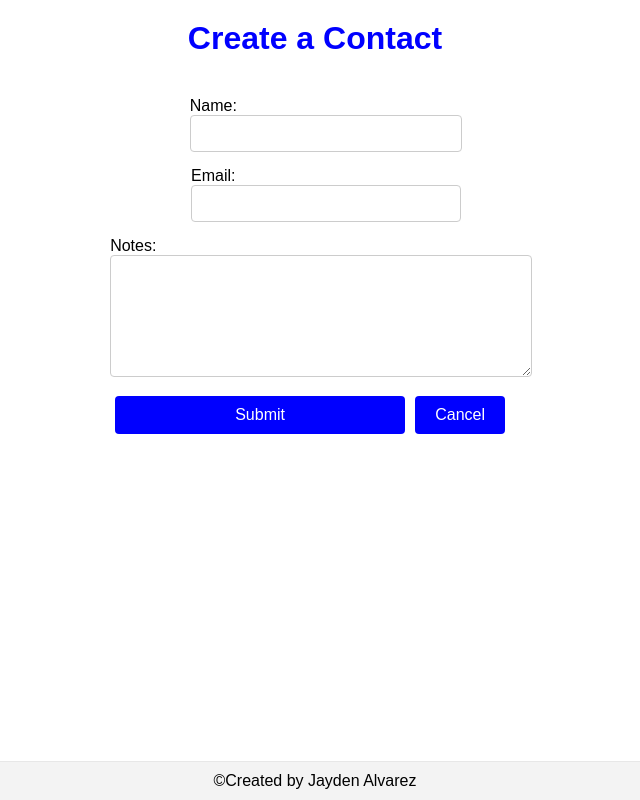
After one commit to jaydenalvarez/IS-640---Django-Project, a Django app: page /contacts/create/ in a window 1280 px wide. The commit adds this page. Shown: the whole page, without its empty margins (325-965 px from the left). Run offline with Django 4.2, Linux system fonts and the light colour scheme.

Commit message:
3.2 Create Page

```diff
--- /dev/null
+++ b/contacts/forms.py
@@ -0,0 +1,20 @@
+from django import forms
+from django.core.exceptions import ValidationError
+from .models import Contact
+
+class ContactForm(forms.ModelForm):
+    class Meta:
+        model = Contact
+        fields = ['name', 'email', 'notes']  # Include 'notes' if it is a field in your Contact model
+
+    def clean_name(self):
+        name = self.cleaned_data['name']
+        if Contact.objects.filter(name=name).exists():
+            raise ValidationError("Contact with this Name already exists.")
+        return name
+
+    def clean_email(self):
+        email = self.cleaned_data['email']
+        if Contact.objects.filter(email=email).exists():
+            raise ValidationError("Contact with this Email already exists.")
+        return email
--- a/contacts/models.py
+++ b/contacts/models.py
@@ -2,8 +2,9 @@ from django.db import models
 from django.utils import timezone
 
 class Contact(models.Model):
-    name = models.CharField(max_length=100)
-    email = models.EmailField()
+    name = models.CharField(max_length=100, unique=True)
+    email = models.EmailField(unique=True)
+    notes = models.TextField(blank=True, null=True)
     created_time = models.DateTimeField(default=timezone.now)
 
     def __str__(self):
--- /dev/null
+++ b/contacts/templates/contacts/create_contact.html
@@ -0,0 +1,105 @@
+<!DOCTYPE html>
+<html>
+<head>
+    <title>Create a Contact</title>
+    <style>
+        body, html {
+            font-family: Arial, sans-serif;
+            margin: 0;
+            padding: 0;
+            display: flex;
+            justify-content: center;
+            flex-direction: column;
+            align-items: center;
+        }
+        h1 {
+            color: blue;
+            margin: 20px 0;
+        }
+        form {
+            display: flex;
+            flex-direction: column;
+            align-items: center;
+            padding: 20px;
+        }
+        input[type="text"],
+        input[type="email"],
+        textarea,
+        input[type="submit"] {
+            width: 100%; /* Full width */
+            max-width: 400px; /* Limit max width but use full width for smaller screens */
+            padding: 10px;
+            margin-bottom: 15px;
+            border: 1px solid #ccc;
+            border-radius: 4px;
+        }
+        textarea {
+            height: 100px;
+        }
+        .errorlist {
+            color: red;
+            font-size: 0.9em;
+            width: 100%;
+            max-width: 400px;
+            text-align: left;
+        }
+        .form-action {
+            display: flex;
+            justify-content: center; /* Center the buttons */
+            width: 100%;
+            max-width: 400px;
+        }
+        input[type="submit"], .cancel {
+            padding: 10px 20px;
+            font-size: inherit;
+            cursor: pointer;
+            background-color: blue;
+            color: white;
+            border: none;
+            border-radius: 4px;
+            text-decoration: none;
+            display: inline-block;
+            margin-right: 10px;
+            text-align: center;
+            line-height: normal;
+            margin-bottom: 15px;
+        }
+        .cancel:hover {
+            background-color: #0056b3;
+        }
+        .footer {
+            text-align: center;
+            position: fixed;
+            bottom: 0;
+            width: 100%;
+            padding: 10px 0;
+            background-color: #f3f3f3;
+            border-top: 1px solid #e7e7e7;
+        }
+    </style>
+</head>
+<body>
+    <h1>Create a Contact</h1>
+    <form method="post" novalidate>
+        {% csrf_token %}
+        {% for field in form %}
+            <div>
+                {% if field.errors %}
+                    {% for error in field.errors %}
+                        <div class="errorlist">{{ error }}</div>
+                    {% endfor %}
+                {% endif %}
+                {{ field.label_tag }} {{ field }}
+            </div>
+        {% endfor %}
+        <div class="form-action">
+            <input type="submit" value="Submit">
+            <a href="{% url 'start_page' %}" class="cancel">Cancel</a>
+        </div>
+    </form>
+
+    <div class="footer">
+        ©Created by Jayden Alvarez
+    </div>
+</body>
+</html>
--- a/contacts/templates/contacts/start_page.html
+++ b/contacts/templates/contacts/start_page.html
@@ -24,6 +24,8 @@
             border-radius: 5px;
             cursor: pointer;
             margin: 20px 0;
+            text-decoration: none;
+            display: inline-block;
         }
         .contact-titles {
             display: flex;
@@ -48,7 +50,7 @@
 </head>
 <body>
     <h1>Contact Management</h1>
-    <button class="contact-button">Create a New Contact</button>
+    <a href="{% url 'create_contact' %}" class="contact-button">Create a New Contact</a>
     <div class="contact-titles">
         <span class="contact-title">Contact Name</span>
         <span class="contact-title">Email</span>
--- a/contacts/urls.py
+++ b/contacts/urls.py
@@ -1,6 +1,8 @@
 from django.urls import path
-from .views import start_page
+from .views import start_page, create_contact
+from . import views
 
 urlpatterns = [
     path('', start_page, name='start_page'),
+    path('create/', views.create_contact, name='create_contact'),
 ]
--- a/contacts/views.py
+++ b/contacts/views.py
@@ -1,4 +1,16 @@
-from django.shortcuts import render
+from django.shortcuts import render, redirect
+from .forms import ContactForm
 
 def start_page(request):
     return render(request, 'contacts/start_page.html')
+
+def create_contact(request):
+    if request.method == 'POST':
+        form = ContactForm(request.POST)
+        if form.is_valid():
+            form.save()
+            return redirect('start_page')
+    else:
+        form = ContactForm()
+
+    return render(request, 'contacts/create_contact.html', {'form': form})
```
